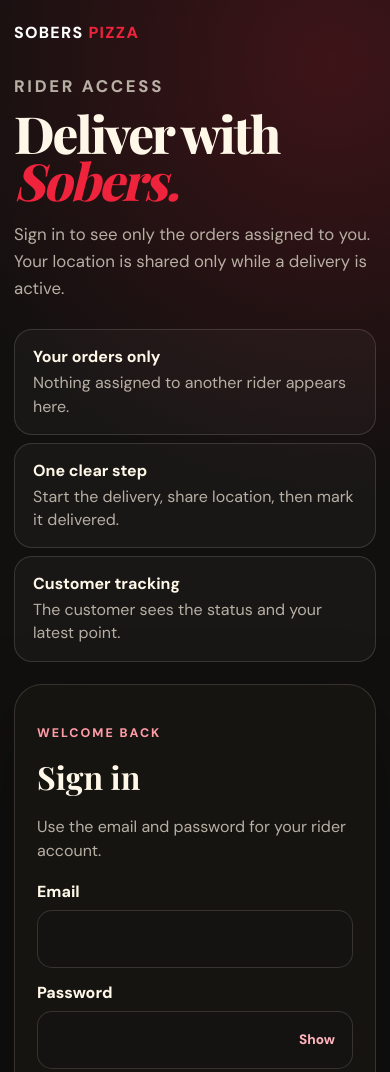
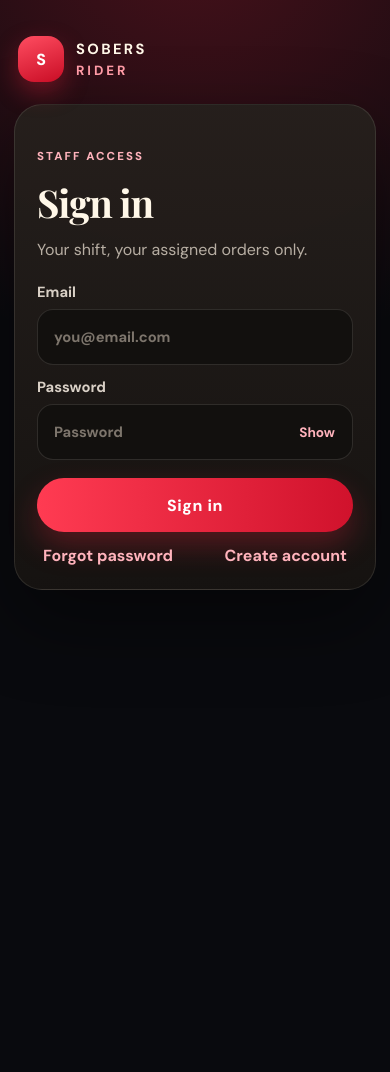
Before and after one commit to oldmoney11/sobers-pizza, a plain HTML site: page rider/index.html in a window 390 px wide. Shown: the top 1072 px of the page. After the commit the page ends 844 px from the top, so only its background shows below. Drawn offline with nearby package versions, Linux system fonts and the light colour scheme; a web font is replaced by a local one.

Commit message:
Rebuild the rider login as a phone app screen
Replace the brochure layout with a centered Sobers sign-in that matches the customer app, including create account and password reset.

```diff
--- a/dist/rider/rider.css
+++ b/dist/rider/rider.css
@@ -1,88 +1,143 @@
-.rider-page { font-family: "DM Sans", Inter, system-ui, sans-serif; }
-.rider-shell {
-  width: min(1120px, calc(100% - 40px));
+:root {
+  color-scheme: dark;
+  --cream: #fff7e8;
+  --muted: #b7aea3;
+  --line: rgba(255, 247, 232, 0.12);
+  --red: #ef233c;
+  font-family: "DM Sans", system-ui, sans-serif;
+}
+* { box-sizing: border-box; }
+body {
+  margin: 0;
   min-height: 100vh;
+  color: var(--cream);
+  background:
+    radial-gradient(circle at 50% -10%, rgba(239, 35, 60, 0.28), transparent 28rem),
+    #090a0e;
+}
+.app {
+  width: min(440px, calc(100% - 28px));
+  margin: 0 auto;
+  padding: 28px 0 48px;
+}
+.mark { display: flex; align-items: center; gap: 12px; margin: 8px 4px 22px; }
+.badge {
   display: grid;
-  grid-template-columns: minmax(0, 1.08fr) minmax(320px, 0.92fr);
-  gap: 36px;
-  align-items: center;
-  margin: 0 auto;
-  padding: 36px 0;
+  width: 46px;
+  height: 46px;
+  place-items: center;
+  border-radius: 16px;
+  background: linear-gradient(160deg, #ff4d61, #c90d25);
+  color: white;
+  font-weight: 800;
+  box-shadow: 0 10px 24px rgba(239, 35, 60, 0.35);
 }
-.rider-brand h1 {
-  margin: 10px 0 14px;
+.mark strong { display: block; letter-spacing: 0.16em; font-size: 0.92rem; }
+.mark small { color: #ff9ba6; letter-spacing: 0.22em; font-weight: 700; }
+.sheet {
+  padding: 26px 22px 22px;
+  border: 1px solid rgba(255, 247, 232, 0.1);
+  border-radius: 28px;
+  background: linear-gradient(180deg, rgba(38, 32, 29, 0.96), rgba(22, 19, 17, 0.98));
+  box-shadow: 0 30px 80px rgba(0, 0, 0, 0.45);
+}
+.kicker { margin: 0; color: #ffb3bc; font-size: 0.72rem; font-weight: 800; letter-spacing: 0.18em; text-transform: uppercase; }
+h1 {
+  margin: 8px 0 6px;
   font-family: "Playfair Display", Georgia, serif;
-  font-size: clamp(3.2rem, 6vw, 5.4rem);
-  font-weight: 800;
-  line-height: 0.92;
-  letter-spacing: -0.04em;
+  font-size: clamp(2.4rem, 8vw, 3.3rem);
+  font-weight: 700;
+  line-height: 0.95;
+  letter-spacing: -0.03em;
 }
-.rider-brand h1 em { color: var(--red); font-style: italic; }
-.rider-brand > p { max-width: 460px; color: var(--muted); font-size: 1.05rem; line-height: 1.6; }
-.rider-points { display: grid; gap: 10px; margin: 28px 0 0; padding: 0; list-style: none; }
-.rider-points li {
-  display: grid;
-  gap: 4px;
-  padding: 16px 18px;
+.copy { margin: 0 0 8px; color: var(--muted); line-height: 1.5; }
+.copy strong { color: var(--cream); font-weight: 700; }
+form { display: grid; gap: 12px; margin-top: 18px; }
+label { display: grid; gap: 7px; color: #d9d0c6; font-size: 0.92rem; font-weight: 650; }
+input {
+  width: 100%;
+  height: 56px;
+  padding: 0 16px;
   border: 1px solid var(--line);
-  border-radius: 18px;
-  background: rgba(255, 247, 232, 0.03);
+  border-radius: 16px;
+  color: var(--cream);
+  background: #12100e;
+  font: inherit;
 }
-.rider-points span { color: var(--muted); line-height: 1.45; }
-.rider-panel {
-  padding: clamp(22px, 4vw, 36px);
-  border: 1px solid var(--line);
-  border-radius: 28px;
-  background: rgba(23, 21, 19, 0.94);
-  box-shadow: 0 30px 80px rgba(0, 0, 0, 0.35);
-}
-.rider-panel h2 {
-  margin: 6px 0 8px;
-  font-family: "Playfair Display", Georgia, serif;
-  font-size: clamp(2rem, 4vw, 2.7rem);
-  line-height: 1;
-}
-.panel-copy, .signed-in { margin: 0 0 4px; color: var(--muted); line-height: 1.5; }
-.signed-in strong { color: var(--cream); }
-.rider-panel form { display: grid; grid-template-columns: 1fr; gap: 14px; margin-top: 18px; }
-.rider-panel input { width: 100%; }
+input::placeholder { color: #7d756c; }
+input:focus { outline: 2px solid rgba(239, 35, 60, 0.55); outline-offset: 1px; }
 .field { position: relative; }
-.field input { padding-right: 76px; }
+.field input { padding-right: 72px; }
 .toggle-password {
   position: absolute;
   right: 8px;
-  bottom: 11px;
-  min-height: 36px;
+  bottom: 10px;
+  height: 36px;
   padding: 0 10px;
+  border: 0;
   border-radius: 10px;
   background: transparent;
   color: #ffb3bc;
+  font: inherit;
   font-size: 0.85rem;
+  font-weight: 700;
 }
-.rider-panel form button[type="submit"] { width: 100%; }
-.auth-links { display: flex; justify-content: space-between; gap: 12px; }
-.text-link {
-  min-height: 44px;
-  padding: 0;
+.go, .ghost, .actions button, .actions a {
+  display: inline-flex;
+  align-items: center;
+  justify-content: center;
+  min-height: 54px;
+  border-radius: 999px;
+  font: inherit;
+  font-weight: 800;
+  text-decoration: none;
+}
+.go {
+  margin-top: 6px;
+  border: 0;
+  color: white;
+  background: linear-gradient(90deg, #ff3b52, #d0122c);
+  box-shadow: 0 14px 30px rgba(239, 35, 60, 0.28);
+  letter-spacing: 0.04em;
+  cursor: pointer;
+}
+.go:disabled { opacity: 0.6; }
+.links { display: flex; justify-content: space-between; gap: 12px; }
+.text, .back {
+  border: 0;
   background: none;
-  color: #ff9ba6;
-  font-size: 0.95rem;
+  color: #ffb3bc;
+  font: inherit;
+  font-weight: 700;
+  cursor: pointer;
 }
-.text-link:hover { text-decoration: underline; }
-.work-head { display: flex; justify-content: space-between; align-items: flex-start; gap: 16px; }
-.work-head .secondary { min-height: 46px; padding: 0 16px; white-space: nowrap; }
-.delivery { margin-top: 16px; padding: 18px; border: 1px solid var(--line); border-radius: 18px; background: #171513; }
-.delivery h2 { margin: 0 0 8px; font-family: "DM Sans", Inter, sans-serif; font-size: 1.15rem; }
-.delivery p { margin: 6px 0; color: var(--muted); }
+.back { justify-self: start; padding: 0; }
+.work-head { display: flex; justify-content: space-between; align-items: flex-start; gap: 12px; }
+.ghost {
+  padding: 0 16px;
+  border: 1px solid var(--line);
+  background: rgba(255, 247, 232, 0.04);
+  color: var(--cream);
+  cursor: pointer;
+}
+.delivery {
+  margin-top: 14px;
+  padding: 16px;
+  border: 1px solid var(--line);
+  border-radius: 22px;
+  background: #141210;
+}
+.delivery h2 { margin: 0 0 8px; font-family: "DM Sans", sans-serif; font-size: 1.15rem; }
+.delivery p { margin: 6px 0; color: var(--muted); line-height: 1.45; }
 .delivery strong { color: var(--cream); }
-.actions { display: flex; flex-wrap: wrap; gap: 8px; margin-top: 12px; }
-.actions button, .actions a { min-height: 46px; }
-.secondary { background: transparent; border: 1px solid var(--line); color: var(--cream); }
-#riderMessage { min-height: 1.4em; margin: 16px 0 0; color: #ff9ba6; line-height: 1.5; }
+.actions { display: grid; gap: 8px; margin-top: 14px; }
+.actions button, .actions a { width: 100%; border: 0; color: white; background: linear-gradient(90deg, #ff3b52, #d0122c); cursor: pointer; }
+.actions a, .actions button[data-action="share"] {
+  color: var(--cream);
+  background: transparent;
+  border: 1px solid var(--line);
+}
+.actions button:disabled { opacity: 0.35; cursor: default; }
+#riderMessage { min-height: 1.3em; margin: 14px 0 0; color: #ffb3bc; line-height: 1.45; }
 #riderMessage:empty { display: none; }
 .hidden { display: none !important; }
-@media (max-width: 860px) {
-  .rider-shell { grid-template-columns: 1fr; gap: 22px; width: min(640px, calc(100% - 28px)); padding: 22px 0 40px; }
-  .rider-points { gap: 8px; }
-  .work-head { align-items: stretch; flex-direction: column; }
-}
--- a/rider/index.html
+++ b/rider/index.html
@@ -4,97 +4,84 @@
     <meta charset="utf-8" />
     <meta name="viewport" content="width=device-width,initial-scale=1" />
     <meta name="referrer" content="no-referrer" />
-    <meta name="theme-color" content="#11100f" />
-    <title>Sobers rider</title>
+    <meta name="theme-color" content="#090a0e" />
+    <title>Sobers Rider</title>
     <link rel="preconnect" href="https://fonts.googleapis.com" />
     <link rel="preconnect" href="https://fonts.gstatic.com" crossorigin />
     <link href="https://fonts.googleapis.com/css2?family=DM+Sans:wght@400;500;600;700;800&family=Playfair+Display:ital,wght@0,700;0,800;1,700&display=swap" rel="stylesheet" />
-    <link rel="stylesheet" href="../track/track.css?v=3" />
-    <link rel="stylesheet" href="./rider.css?v=2" />
+    <link rel="stylesheet" href="./rider.css?v=3" />
   </head>
-  <body class="rider-page">
-    <main class="rider-shell">
-      <section class="rider-brand">
-        <a class="brand" href="../">SOBERS <span>PIZZA</span></a>
-        <p class="eyebrow">RIDER ACCESS</p>
-        <h1>Deliver with <em>Sobers.</em></h1>
-        <p id="brandLead">Sign in to see only the orders assigned to you. Your location is shared only while a delivery is active.</p>
-        <ul class="rider-points">
-          <li><strong>Your orders only</strong><span>Nothing assigned to another rider appears here.</span></li>
-          <li><strong>One clear step</strong><span>Start the delivery, share location, then mark it delivered.</span></li>
-          <li><strong>Customer tracking</strong><span>The customer sees the status and your latest point.</span></li>
-        </ul>
-      </section>
+  <body>
+    <main class="app">
+      <header class="mark">
+        <span class="badge" aria-hidden="true">S</span>
+        <div>
+          <strong>SOBERS</strong>
+          <small>RIDER</small>
+        </div>
+      </header>
 
-      <section class="rider-panel" aria-live="polite">
+      <section class="sheet">
         <form id="riderLogin" data-screen="login">
-          <p class="eyebrow">WELCOME BACK</p>
-          <h2>Sign in</h2>
-          <p class="panel-copy">Use the email and password for your rider account.</p>
-          <label>Email<input name="email" type="email" required autocomplete="username" /></label>
+          <p class="kicker">Staff access</p>
+          <h1>Sign in</h1>
+          <p class="copy">Your shift, your assigned orders only.</p>
+          <label>Email<input name="email" type="email" required autocomplete="username" placeholder="you@email.com" /></label>
           <label class="field">Password
-            <input name="password" type="password" required autocomplete="current-password" />
+            <input name="password" type="password" required autocomplete="current-password" placeholder="Password" />
             <button class="toggle-password" type="button" data-toggle-password>Show</button>
           </label>
-          <button type="submit">Sign in</button>
-          <div class="auth-links">
-            <button class="text-link" type="button" data-panel="forgot">Forgot password</button>
-            <button class="text-link" type="button" data-panel="signup">Create account</button>
+          <button class="go" type="submit">Sign in</button>
+          <div class="links">
+            <button class="text" type="button" data-panel="forgot">Forgot password</button>
+            <button class="text" type="button" data-panel="signup">Create account</button>
           </div>
         </form>
 
         <form id="riderSignup" class="hidden" data-screen="signup">
-          <p class="eyebrow">NEW RIDER</p>
-          <h2>Create account</h2>
-          <p class="panel-copy">After this, Sobers admin must add the same email under Riders before orders appear.</p>
-          <label>Your name<input name="full_name" required autocomplete="name" /></label>
-          <label>Email<input name="email" type="email" required autocomplete="email" /></label>
+          <button class="back" type="button" data-panel="login">Back</button>
+          <p class="kicker">New rider</p>
+          <h1>Create account</h1>
+          <p class="copy">Admin still has to add this email under Riders before orders show up.</p>
+          <label>Your name<input name="full_name" required autocomplete="name" placeholder="Your name" /></label>
+          <label>Email<input name="email" type="email" required autocomplete="email" placeholder="you@email.com" /></label>
           <label class="field">Password
-            <input name="password" type="password" required minlength="8" autocomplete="new-password" />
+            <input name="password" type="password" required minlength="8" autocomplete="new-password" placeholder="At least 8 characters" />
             <button class="toggle-password" type="button" data-toggle-password>Show</button>
           </label>
-          <label class="field">Confirm password
-            <input name="confirm" type="password" required minlength="8" autocomplete="new-password" />
-          </label>
-          <button type="submit">Create account</button>
-          <div class="auth-links">
-            <button class="text-link" type="button" data-panel="login">Back to sign in</button>
-          </div>
+          <label>Confirm password<input name="confirm" type="password" required minlength="8" autocomplete="new-password" placeholder="Repeat password" /></label>
+          <button class="go" type="submit">Create account</button>
         </form>
 
         <form id="riderForgot" class="hidden" data-screen="forgot">
-          <p class="eyebrow">ACCOUNT HELP</p>
-          <h2>Reset password</h2>
-          <p class="panel-copy">We will email a secure link. It opens this same rider page so you can choose a new password.</p>
-          <label>Email<input name="email" type="email" required autocomplete="email" /></label>
-          <button type="submit">Send reset link</button>
-          <div class="auth-links">
-            <button class="text-link" type="button" data-panel="login">Back to sign in</button>
-          </div>
+          <button class="back" type="button" data-panel="login">Back</button>
+          <p class="kicker">Account help</p>
+          <h1>Reset password</h1>
+          <p class="copy">We’ll email a link. It opens this page so you can choose a new password.</p>
+          <label>Email<input name="email" type="email" required autocomplete="email" placeholder="you@email.com" /></label>
+          <button class="go" type="submit">Send reset link</button>
         </form>
 
         <form id="riderReset" class="hidden" data-screen="reset">
-          <p class="eyebrow">SECURE RESET</p>
-          <h2>Choose a new password</h2>
-          <p class="panel-copy">Use at least 8 characters. You will stay signed in after it is saved.</p>
+          <p class="kicker">Secure reset</p>
+          <h1>New password</h1>
+          <p class="copy">At least 8 characters. You’ll stay signed in after it’s saved.</p>
           <label class="field">New password
-            <input name="password" type="password" required minlength="8" autocomplete="new-password" />
+            <input name="password" type="password" required minlength="8" autocomplete="new-password" placeholder="New password" />
             <button class="toggle-password" type="button" data-toggle-password>Show</button>
           </label>
-          <label class="field">Confirm password
-            <input name="confirm" type="password" required minlength="8" autocomplete="new-password" />
-          </label>
-          <button type="submit">Save password</button>
+          <label>Confirm password<input name="confirm" type="password" required minlength="8" autocomplete="new-password" placeholder="Repeat password" /></label>
+          <button class="go" type="submit">Save password</button>
         </form>
 
         <div id="riderWork" class="hidden" data-screen="work">
           <div class="work-head">
             <div>
-              <p class="eyebrow">ON SHIFT</p>
-              <h2>Your deliveries</h2>
-              <p class="signed-in">Signed in as <strong id="riderEmail"></strong></p>
+              <p class="kicker">On shift</p>
+              <h1>Deliveries</h1>
+              <p class="copy">Signed in as <strong id="riderEmail"></strong></p>
             </div>
-            <button class="secondary" type="button" id="signOut">Sign out</button>
+            <button class="ghost" type="button" id="signOut">Sign out</button>
           </div>
           <div id="deliveries"></div>
         </div>
--- a/rider/rider.css
+++ b/rider/rider.css
@@ -1,88 +1,143 @@
-.rider-page { font-family: "DM Sans", Inter, system-ui, sans-serif; }
-.rider-shell {
-  width: min(1120px, calc(100% - 40px));
+:root {
+  color-scheme: dark;
+  --cream: #fff7e8;
+  --muted: #b7aea3;
+  --line: rgba(255, 247, 232, 0.12);
+  --red: #ef233c;
+  font-family: "DM Sans", system-ui, sans-serif;
+}
+* { box-sizing: border-box; }
+body {
+  margin: 0;
   min-height: 100vh;
+  color: var(--cream);
+  background:
+    radial-gradient(circle at 50% -10%, rgba(239, 35, 60, 0.28), transparent 28rem),
+    #090a0e;
+}
+.app {
+  width: min(440px, calc(100% - 28px));
+  margin: 0 auto;
+  padding: 28px 0 48px;
+}
+.mark { display: flex; align-items: center; gap: 12px; margin: 8px 4px 22px; }
+.badge {
   display: grid;
-  grid-template-columns: minmax(0, 1.08fr) minmax(320px, 0.92fr);
-  gap: 36px;
-  align-items: center;
-  margin: 0 auto;
-  padding: 36px 0;
+  width: 46px;
+  height: 46px;
+  place-items: center;
+  border-radius: 16px;
+  background: linear-gradient(160deg, #ff4d61, #c90d25);
+  color: white;
+  font-weight: 800;
+  box-shadow: 0 10px 24px rgba(239, 35, 60, 0.35);
 }
-.rider-brand h1 {
-  margin: 10px 0 14px;
+.mark strong { display: block; letter-spacing: 0.16em; font-size: 0.92rem; }
+.mark small { color: #ff9ba6; letter-spacing: 0.22em; font-weight: 700; }
+.sheet {
+  padding: 26px 22px 22px;
+  border: 1px solid rgba(255, 247, 232, 0.1);
+  border-radius: 28px;
+  background: linear-gradient(180deg, rgba(38, 32, 29, 0.96), rgba(22, 19, 17, 0.98));
+  box-shadow: 0 30px 80px rgba(0, 0, 0, 0.45);
+}
+.kicker { margin: 0; color: #ffb3bc; font-size: 0.72rem; font-weight: 800; letter-spacing: 0.18em; text-transform: uppercase; }
+h1 {
+  margin: 8px 0 6px;
   font-family: "Playfair Display", Georgia, serif;
-  font-size: clamp(3.2rem, 6vw, 5.4rem);
-  font-weight: 800;
-  line-height: 0.92;
-  letter-spacing: -0.04em;
+  font-size: clamp(2.4rem, 8vw, 3.3rem);
+  font-weight: 700;
+  line-height: 0.95;
+  letter-spacing: -0.03em;
 }
-.rider-brand h1 em { color: var(--red); font-style: italic; }
-.rider-brand > p { max-width: 460px; color: var(--muted); font-size: 1.05rem; line-height: 1.6; }
-.rider-points { display: grid; gap: 10px; margin: 28px 0 0; padding: 0; list-style: none; }
-.rider-points li {
-  display: grid;
-  gap: 4px;
-  padding: 16px 18px;
+.copy { margin: 0 0 8px; color: var(--muted); line-height: 1.5; }
+.copy strong { color: var(--cream); font-weight: 700; }
+form { display: grid; gap: 12px; margin-top: 18px; }
+label { display: grid; gap: 7px; color: #d9d0c6; font-size: 0.92rem; font-weight: 650; }
+input {
+  width: 100%;
+  height: 56px;
+  padding: 0 16px;
   border: 1px solid var(--line);
-  border-radius: 18px;
-  background: rgba(255, 247, 232, 0.03);
+  border-radius: 16px;
+  color: var(--cream);
+  background: #12100e;
+  font: inherit;
 }
-.rider-points span { color: var(--muted); line-height: 1.45; }
-.rider-panel {
-  padding: clamp(22px, 4vw, 36px);
-  border: 1px solid var(--line);
-  border-radius: 28px;
-  background: rgba(23, 21, 19, 0.94);
-  box-shadow: 0 30px 80px rgba(0, 0, 0, 0.35);
-}
-.rider-panel h2 {
-  margin: 6px 0 8px;
-  font-family: "Playfair Display", Georgia, serif;
-  font-size: clamp(2rem, 4vw, 2.7rem);
-  line-height: 1;
-}
-.panel-copy, .signed-in { margin: 0 0 4px; color: var(--muted); line-height: 1.5; }
-.signed-in strong { color: var(--cream); }
-.rider-panel form { display: grid; grid-template-columns: 1fr; gap: 14px; margin-top: 18px; }
-.rider-panel input { width: 100%; }
+input::placeholder { color: #7d756c; }
+input:focus { outline: 2px solid rgba(239, 35, 60, 0.55); outline-offset: 1px; }
 .field { position: relative; }
-.field input { padding-right: 76px; }
+.field input { padding-right: 72px; }
 .toggle-password {
   position: absolute;
   right: 8px;
-  bottom: 11px;
-  min-height: 36px;
+  bottom: 10px;
+  height: 36px;
   padding: 0 10px;
+  border: 0;
   border-radius: 10px;
   background: transparent;
   color: #ffb3bc;
+  font: inherit;
   font-size: 0.85rem;
+  font-weight: 700;
 }
-.rider-panel form button[type="submit"] { width: 100%; }
-.auth-links { display: flex; justify-content: space-between; gap: 12px; }
-.text-link {
-  min-height: 44px;
-  padding: 0;
+.go, .ghost, .actions button, .actions a {
+  display: inline-flex;
+  align-items: center;
+  justify-content: center;
+  min-height: 54px;
+  border-radius: 999px;
+  font: inherit;
+  font-weight: 800;
+  text-decoration: none;
+}
+.go {
+  margin-top: 6px;
+  border: 0;
+  color: white;
+  background: linear-gradient(90deg, #ff3b52, #d0122c);
+  box-shadow: 0 14px 30px rgba(239, 35, 60, 0.28);
+  letter-spacing: 0.04em;
+  cursor: pointer;
+}
+.go:disabled { opacity: 0.6; }
+.links { display: flex; justify-content: space-between; gap: 12px; }
+.text, .back {
+  border: 0;
   background: none;
-  color: #ff9ba6;
-  font-size: 0.95rem;
+  color: #ffb3bc;
+  font: inherit;
+  font-weight: 700;
+  cursor: pointer;
 }
-.text-link:hover { text-decoration: underline; }
-.work-head { display: flex; justify-content: space-between; align-items: flex-start; gap: 16px; }
-.work-head .secondary { min-height: 46px; padding: 0 16px; white-space: nowrap; }
-.delivery { margin-top: 16px; padding: 18px; border: 1px solid var(--line); border-radius: 18px; background: #171513; }
-.delivery h2 { margin: 0 0 8px; font-family: "DM Sans", Inter, sans-serif; font-size: 1.15rem; }
-.delivery p { margin: 6px 0; color: var(--muted); }
+.back { justify-self: start; padding: 0; }
+.work-head { display: flex; justify-content: space-between; align-items: flex-start; gap: 12px; }
+.ghost {
+  padding: 0 16px;
+  border: 1px solid var(--line);
+  background: rgba(255, 247, 232, 0.04);
+  color: var(--cream);
+  cursor: pointer;
+}
+.delivery {
+  margin-top: 14px;
+  padding: 16px;
+  border: 1px solid var(--line);
+  border-radius: 22px;
+  background: #141210;
+}
+.delivery h2 { margin: 0 0 8px; font-family: "DM Sans", sans-serif; font-size: 1.15rem; }
+.delivery p { margin: 6px 0; color: var(--muted); line-height: 1.45; }
 .delivery strong { color: var(--cream); }
-.actions { display: flex; flex-wrap: wrap; gap: 8px; margin-top: 12px; }
-.actions button, .actions a { min-height: 46px; }
-.secondary { background: transparent; border: 1px solid var(--line); color: var(--cream); }
-#riderMessage { min-height: 1.4em; margin: 16px 0 0; color: #ff9ba6; line-height: 1.5; }
+.actions { display: grid; gap: 8px; margin-top: 14px; }
+.actions button, .actions a { width: 100%; border: 0; color: white; background: linear-gradient(90deg, #ff3b52, #d0122c); cursor: pointer; }
+.actions a, .actions button[data-action="share"] {
+  color: var(--cream);
+  background: transparent;
+  border: 1px solid var(--line);
+}
+.actions button:disabled { opacity: 0.35; cursor: default; }
+#riderMessage { min-height: 1.3em; margin: 14px 0 0; color: #ffb3bc; line-height: 1.45; }
 #riderMessage:empty { display: none; }
 .hidden { display: none !important; }
-@media (max-width: 860px) {
-  .rider-shell { grid-template-columns: 1fr; gap: 22px; width: min(640px, calc(100% - 28px)); padding: 22px 0 40px; }
-  .rider-points { gap: 8px; }
-  .work-head { align-items: stretch; flex-direction: column; }
-}
```
Also changed, not shown: dist/rider/index.html (+47 -60 lines).
